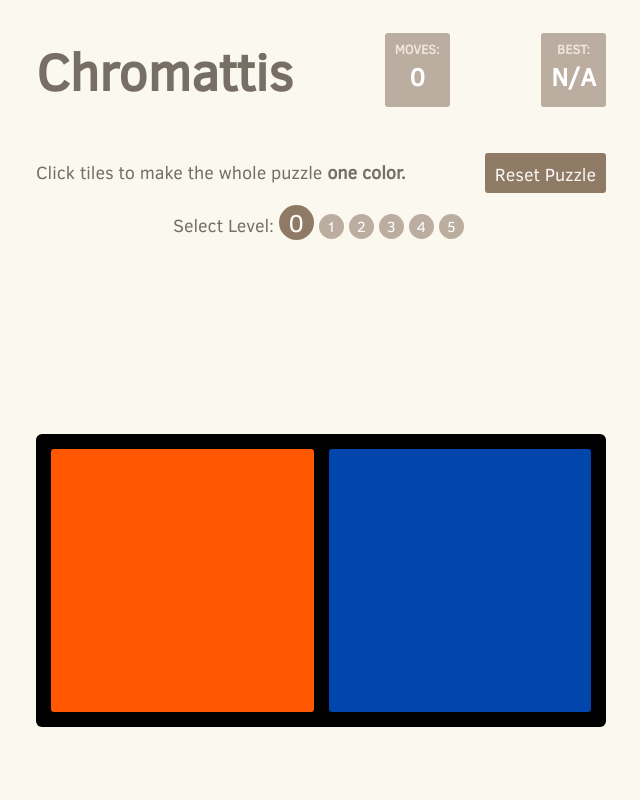
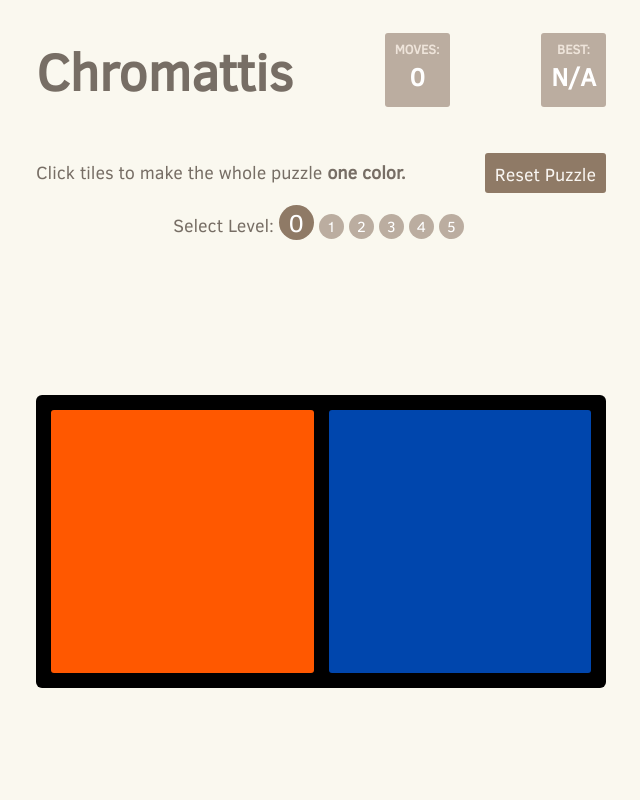
Before and after one commit to CaptainStack/chromattis, a React (Create React App) app: page / in a window 1280 px wide. Shown: the top 800 px of the page, without its empty margins (319-959 px from the left). Built offline with nearby package versions, Linux system fonts and the light colour scheme.

Commit message:
Compact vertical space.

```diff
--- a/src/styles/App.css
+++ b/src/styles/App.css
@@ -13,7 +13,7 @@
 }
 
 #game-row {
-  min-height: 600px;
+  min-height: 570px;
 }
 
 h1 {
@@ -125,7 +125,7 @@ p {
   font-size: 15px;
   color: white;
   user-select: none;
-  margin-bottom: 40px;
+  margin-bottom: 16px;
 }
 
 .level-navigation-button.current-level {
```
